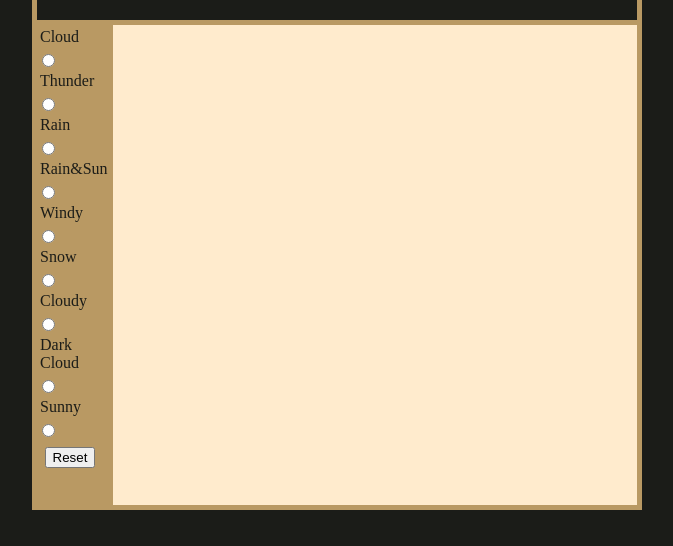
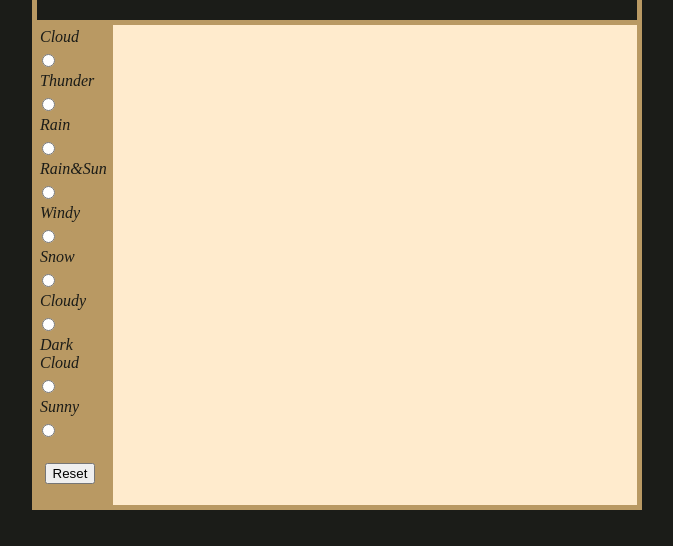
Before and after one commit to Trist-Trist/Beirut, a website: page index.html in a window 1280 px wide. Shown: the part 270-816 px from the top of the page, without its empty margins (303-976 px from the left). Drawn offline with Linux system fonts and the light colour scheme.

Commit message:
Font change

```diff
--- a/index.html
+++ b/index.html
@@ -34,6 +34,7 @@ img{
       p{
         margin: 3px;
         color: rgb(27, 28, 24);
+        font-style: italic;
       }
 
 h1{
@@ -53,6 +54,7 @@ color: rgb(185,153,99);
       }
 
       .ResetKnap{
+        margin-top: 20%;
   margin-left: 10%;
 }
 
```
